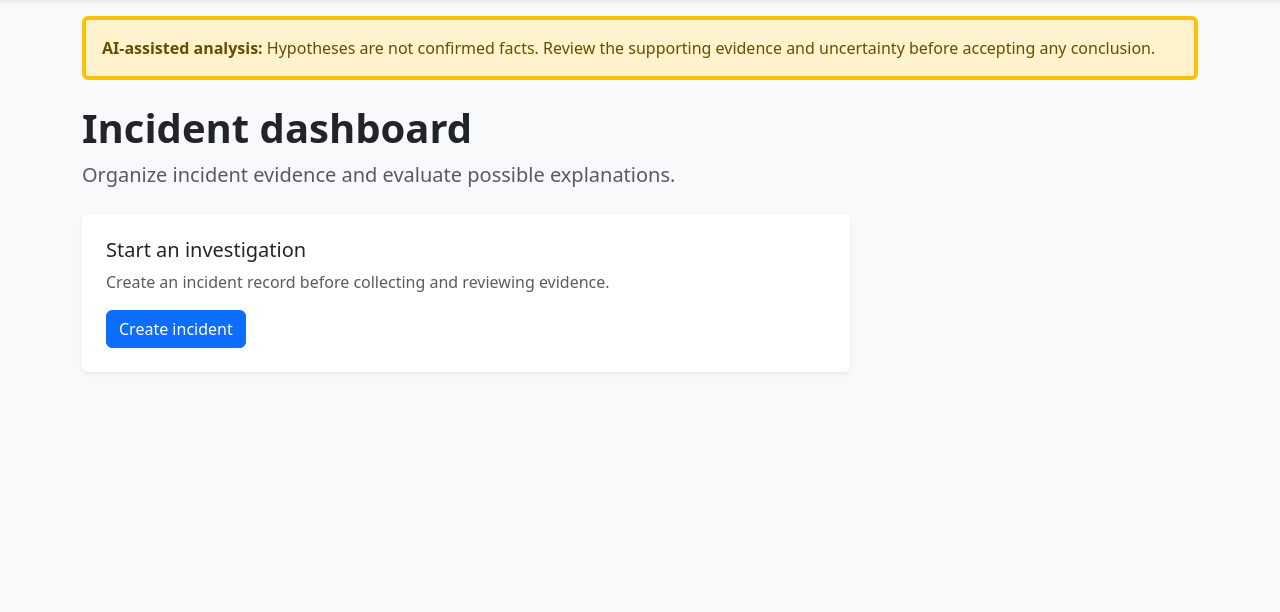
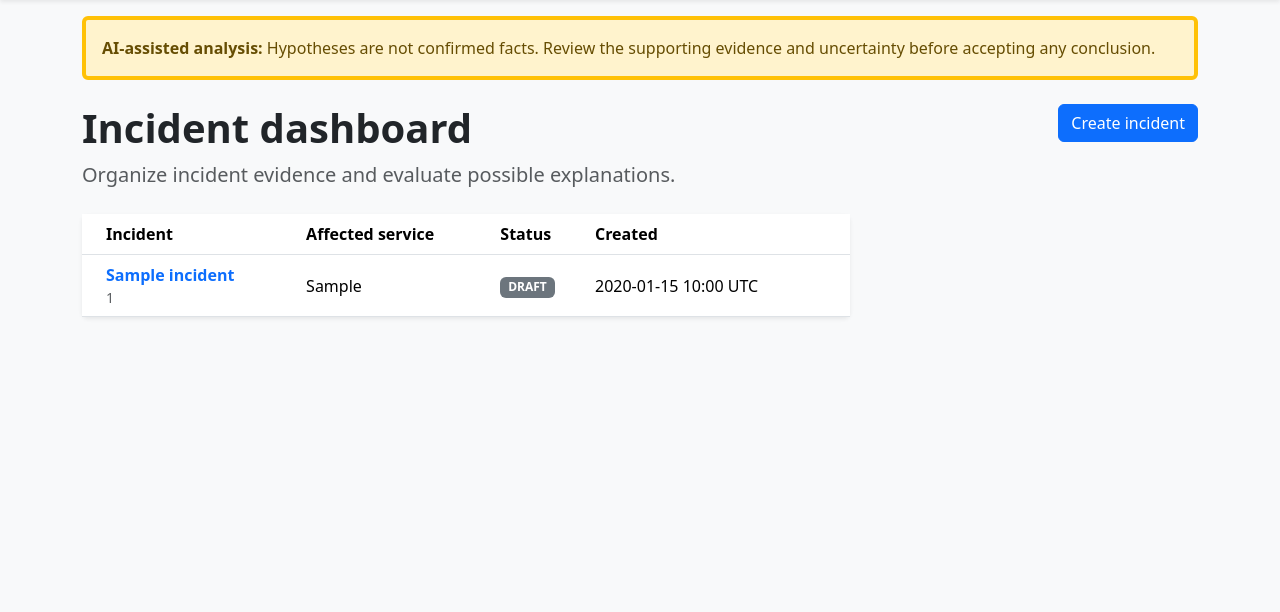
Before and after one commit to Roimazon1/IncidentIQ, a FastAPI app: page / in a window 1280 px wide. Shown: the part 56-668 px from the top of the page. Run offline with FastAPI, Linux system fonts and the light colour scheme; tables that the repository leaves empty hold one stand-in row (values such as "Sample post"); some libraries are stand-ins or nearby versions.

Commit message:
feat: list saved incidents on dashboard

```diff
--- a/app/main.py
+++ b/app/main.py
@@ -1,13 +1,13 @@
 """FastAPI application entry point."""
 
-from fastapi import FastAPI, Request
-from fastapi.responses import HTMLResponse
+from fastapi import FastAPI
 from fastapi.staticfiles import StaticFiles
 
 from app.config import get_settings
+from app.routers.dashboard import router as dashboard_router
 from app.routers.evidence import router as evidence_router
 from app.routers.incidents import router as incidents_router
-from app.templating import APP_DIRECTORY, templates
+from app.templating import APP_DIRECTORY
 
 
 settings = get_settings()
@@ -18,19 +18,9 @@ app.mount(
     StaticFiles(directory=APP_DIRECTORY / "static"),
     name="static",
 )
+app.include_router(dashboard_router)
 app.include_router(incidents_router)
 app.include_router(evidence_router)
-
-
-@app.get("/", response_class=HTMLResponse)
-def dashboard(request: Request) -> HTMLResponse:
-    """Render the application dashboard."""
-
-    return templates.TemplateResponse(
-        request=request,
-        name="dashboard.html",
-        context={"app_name": settings.app_name},
-    )
 
 
 @app.get("/health")
--- a/app/templates/dashboard.html
+++ b/app/templates/dashboard.html
@@ -4,23 +4,68 @@
 
 {% block content %}
   <section aria-labelledby="dashboard-heading">
-    <div class="mb-4">
+    <div class="d-flex flex-wrap align-items-start justify-content-between gap-3 mb-4">
+      <div>
         <h1 id="dashboard-heading" class="display-6 fw-semibold">Incident dashboard</h1>
         <p class="lead text-body-secondary mb-0">
           Organize incident evidence and evaluate possible explanations.
         </p>
       </div>
-
-    <div class="card dashboard-card border-0 shadow-sm">
-      <div class="card-body p-4">
-        <h2 class="h5 card-title">Start an investigation</h2>
-        <p class="card-text text-body-secondary">
-          Create an incident record before collecting and reviewing evidence.
-        </p>
       <a class="btn btn-primary" href="{{ url_for('new_incident_form') }}">
         Create incident
       </a>
     </div>
+
+    {% if incidents %}
+      <div class="card dashboard-card border-0 shadow-sm">
+        <div class="card-body p-0">
+          <div class="table-responsive">
+            <table class="table table-hover align-middle mb-0">
+              <thead>
+                <tr>
+                  <th class="ps-4" scope="col">Incident</th>
+                  <th scope="col">Affected service</th>
+                  <th scope="col">Status</th>
+                  <th class="pe-4" scope="col">Created</th>
+                </tr>
+              </thead>
+              <tbody>
+                {% for incident in incidents %}
+                  <tr>
+                    <td class="ps-4">
+                      <a
+                        class="fw-semibold text-decoration-none"
+                        href="{{ url_for('incident_detail', public_id=incident.public_id) }}"
+                      >
+                        {{ incident.name }}
+                      </a>
+                      <div class="small text-body-secondary">{{ incident.public_id }}</div>
+                    </td>
+                    <td>{{ incident.affected_service }}</td>
+                    <td>
+                      <span class="badge text-bg-secondary">{{ incident.status.value }}</span>
+                    </td>
+                    <td class="pe-4">
+                      <time datetime="{{ incident.created_at.isoformat() }}">
+                        {{ incident.created_at.strftime('%Y-%m-%d %H:%M UTC') }}
+                      </time>
+                    </td>
+                  </tr>
+                {% endfor %}
+              </tbody>
+            </table>
           </div>
+        </div>
+      </div>
+    {% else %}
+      <div class="card dashboard-card border-0 shadow-sm">
+        <div class="card-body p-4">
+          <h2 class="h5 card-title">No incidents saved yet</h2>
+          <p class="card-text text-body-secondary mb-0">
+            Create an incident record before collecting and reviewing evidence.
+          </p>
+        </div>
+      </div>
+    {% endif %}
   </section>
 {% endblock %}
```
Also changed, not shown: app/routers/dashboard.py (added, +30 -0 lines), tests/test_incident_api.py (+40 -0 lines), tests/test_smoke.py (+3 -2 lines), README.md. Lines whose indentation alone changed are shown as unchanged.
